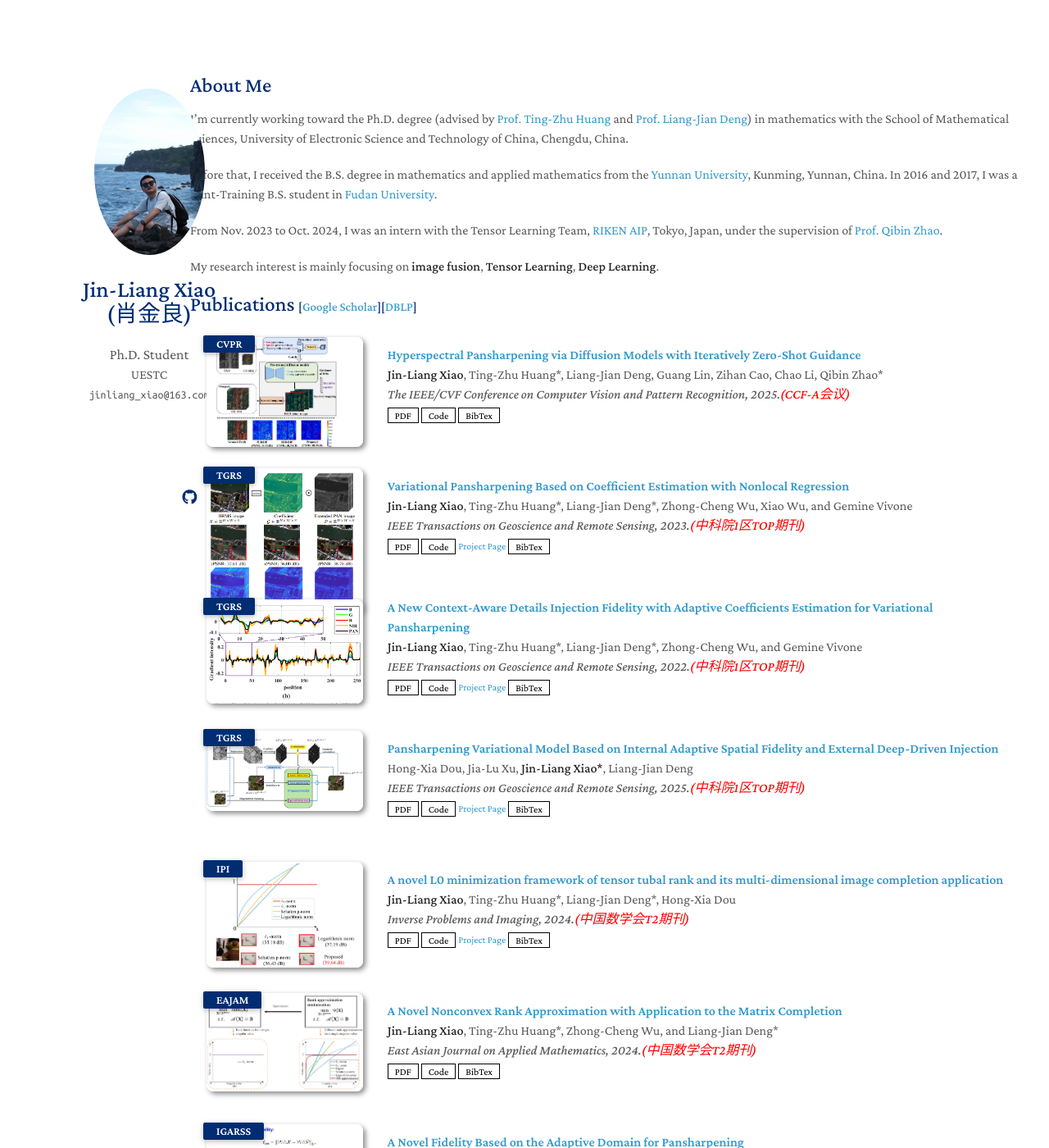
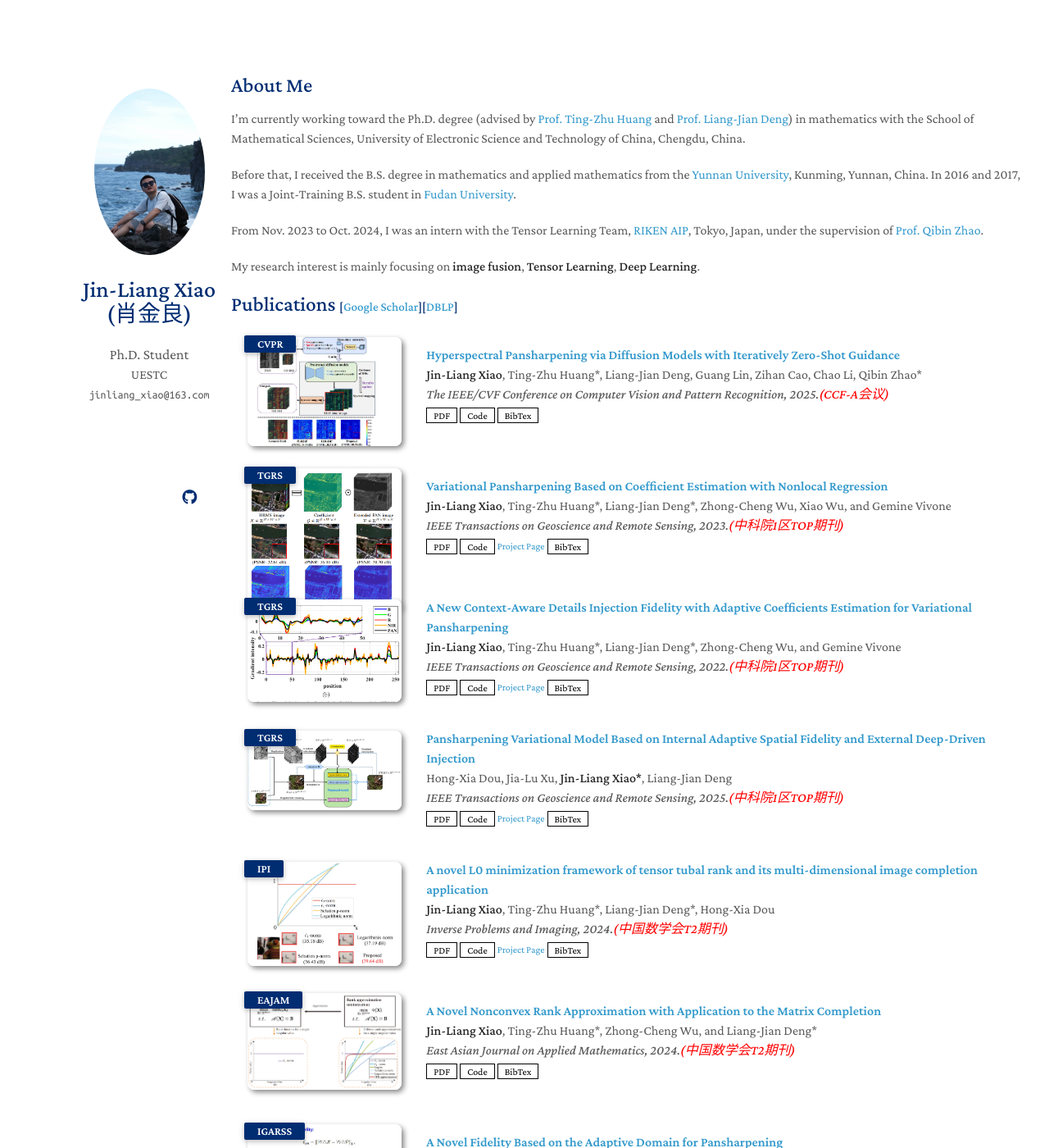
Before and after one commit to Jin-liangXiao/Jin-liangXiao.github.io, a Jekyll site: the page built from index.md, in a window 1280 px wide and 1400 px high. Shown: the whole window at 82% size. Built offline with Jekyll 4.4.1, drawn with Linux system fonts in a browser that asks for light colours; nearby versions of some CDN libraries; a style sheet for code colours, icons or effects is not loaded; our own code applies the rules of GitHub Pages for plain Markdown files.

Commit message:
Update minimal-light.scss

```diff
--- a/_sass/minimal-light.scss
+++ b/_sass/minimal-light.scss
@@ -135,7 +135,7 @@
 
 header ul a strong { font-size: 14px; display: block; color: #222; }
 
-section { width: auto; float: right; padding-top: 5.5em; margin-left: 200px; padding-bottom: 50px; }
+section { width: auto; float: right; padding-top: 5.5em; margin-left: 250px; padding-bottom: 50px; }
 
 small { font-size: 11px; }
 
```
